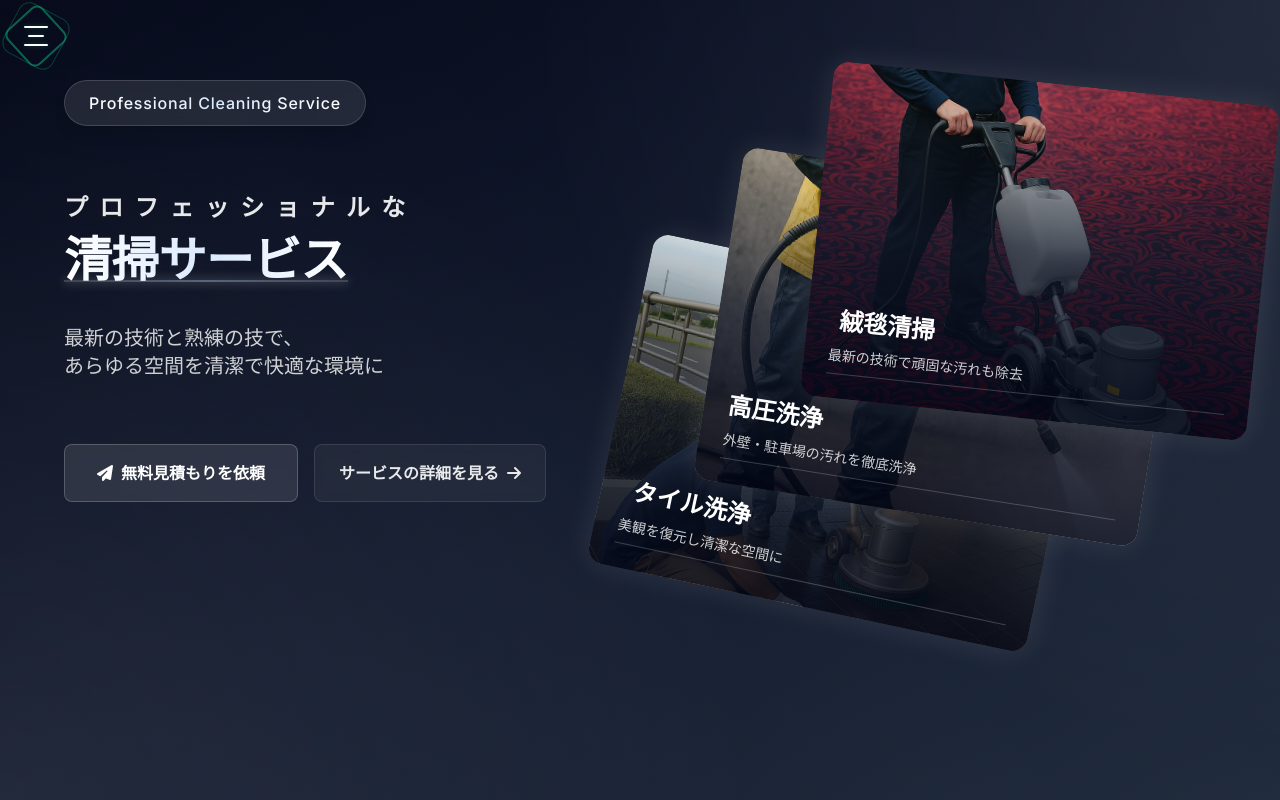
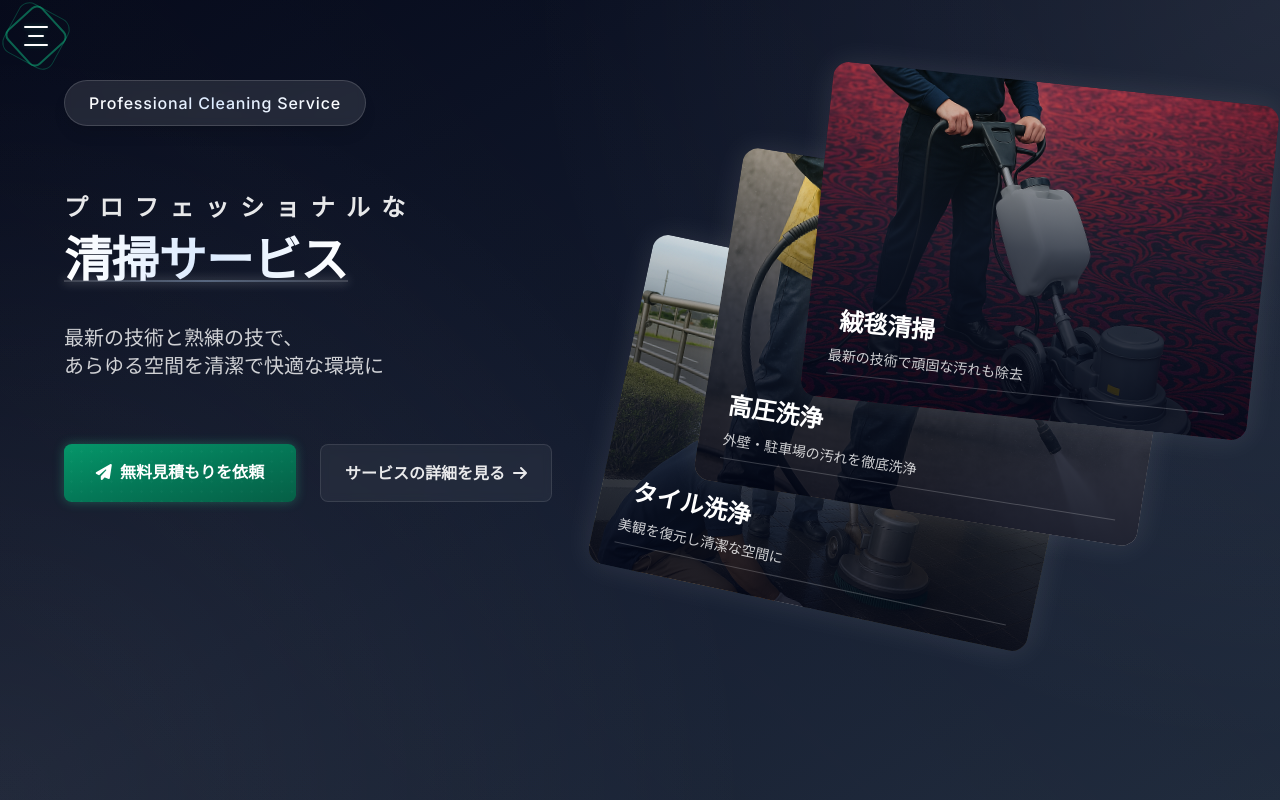
Before and after one commit to fura-1993/clean, a Next.js app: page / in a window 1280 px wide. Shown: the top 800 px of the page. Built offline with nearby package versions, Linux system fonts and the light colour scheme.

Commit message:
Redesign 'Free Estimate' button with futuristic/clean style and animations

```diff
--- a/src/components/Hero/Hero.tsx
+++ b/src/components/Hero/Hero.tsx
@@ -210,7 +210,7 @@ function Hero() {
 
             {/* ボタングループ */}
             <motion.div
-              className="flex flex-col sm:flex-row gap-4"
+              className="flex flex-col sm:flex-row gap-6"
               initial={{ opacity: 0, y: 20 }}
               whileInView={{ opacity: 1, y: 0 }}
               viewport={{ once: true }}
@@ -218,15 +218,46 @@ function Hero() {
             >
               <motion.a
                 href="#contact"
-                className="group relative bg-white/10 backdrop-blur-sm px-8 py-4 rounded-lg font-bold text-base border border-white/20 hover:bg-white/20 transition-all duration-300"
-                whileHover={{ scale: 1.02, y: -2 }}
-                whileTap={{ scale: 0.98 }}
+                className="group relative px-8 py-4 rounded-lg font-bold text-base text-white overflow-hidden isolation-auto z-0"
+                animate={{
+                  scale: [1, 1.02, 1],
+                  boxShadow: [
+                    "0 0 10px rgba(52, 211, 153, 0.3)",
+                    "0 0 20px rgba(52, 211, 153, 0.5)",
+                    "0 0 10px rgba(52, 211, 153, 0.3)"
+                  ],
+                }}
+                transition={{
+                  duration: 3,
+                  repeat: Infinity,
+                  ease: "easeInOut",
+                }}
+                whileHover={{
+                  scale: 1.05,
+                  boxShadow: "0 0 25px rgba(52, 211, 153, 0.7)",
+                  y: -3
+                }}
+                whileTap={{ scale: 0.97 }}
               >
-                <span className="relative z-10 flex items-center justify-center text-white group-hover:text-white/90">
+                <div className="absolute inset-0 z-[-2] bg-gradient-to-br from-emerald-600 via-emerald-700 to-emerald-800"></div>
+                <motion.div
+                  className="absolute inset-0 z-[-1] bg-gradient-to-br from-emerald-500 via-emerald-600 to-emerald-700 opacity-0 group-hover:opacity-100 transition-opacity duration-300"
+                />
+                <div
+                  className="absolute inset-0 z-[-1] opacity-10 group-hover:opacity-20 transition-opacity duration-300"
+                  style={{
+                    backgroundImage: `radial-gradient(rgba(255,255,255,0.3) 1px, transparent 1px)`,
+                    backgroundSize: `10px 10px`,
+                    animation: `pulseDots 5s infinite linear`
+                  }}
+                ></div>
+
+                <span className="relative z-10 flex items-center justify-center">
                   <i className="fas fa-paper-plane mr-2" />
                   無料見積もりを依頼
                 </span>
               </motion.a>
+
               <motion.a
                 href="#services"
                 className="group relative bg-white/5 backdrop-blur-sm px-6 py-4 rounded-lg font-bold text-base border border-white/10 hover:bg-white/10 transition-all duration-300"
@@ -262,6 +293,14 @@ function Hero() {
           </div>
         </div>
       </div>
+       {/* Add Keyframes for pulseDots animation */}
+       <style jsx global>{`
+        @keyframes pulseDots {
+          0% { background-position: 0 0; }
+          50% { background-position: 5px 5px; }
+          100% { background-position: 0 0; }
+        }
+      `}</style>
     </section>
   )
 }
```
